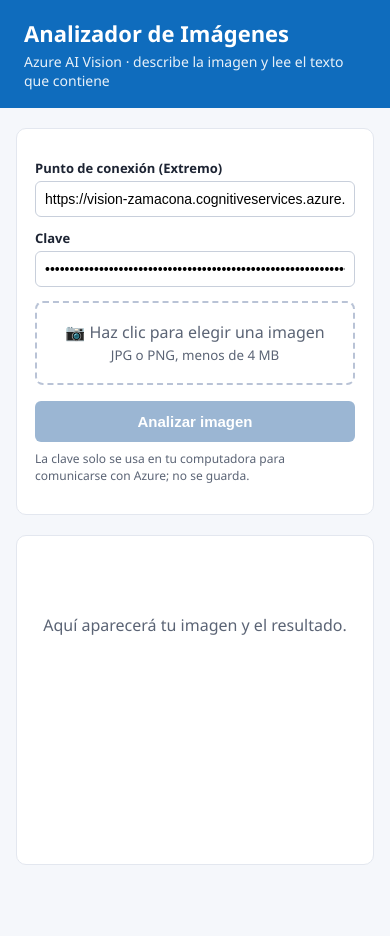
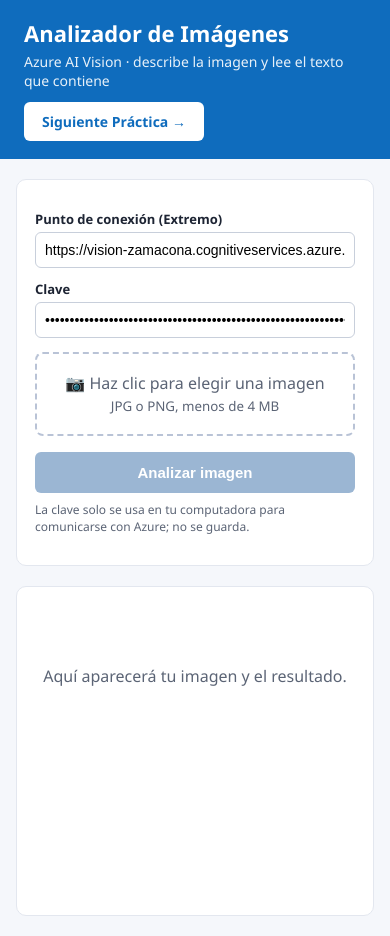
Before and after one commit to KikiriZama/prueba, a plain HTML site: page index.html in a window 390 px wide. Before the commit the page ends 885 px from the top, so only its background shows below. Drawn offline with Linux system fonts and the light colour scheme.

Commit message:
Enhance header layout and add navigation button

```diff
--- a/index.html
+++ b/index.html
@@ -8,11 +8,16 @@
 :root{--bg:#f5f7fb;--card:#fff;--text:#1d2433;--muted:#5b6475;--accent:#0f6cbd;--ok:#107c10;--line:#e3e7ef}
 *{box-sizing:border-box}
 body{margin:0;font-family:"Segoe UI",system-ui,sans-serif;background:var(--bg);color:var(--text)}
-header{background:var(--accent);color:#fff;padding:18px 24px}
+header{background:var(--accent);color:#fff;padding:18px 24px;display:flex;justify-content:space-between;align-items:center}
 header h1{margin:0;font-size:22px}
 header p{margin:4px 0 0;opacity:.9;font-size:14px}
+.btn-next{background:#ffffff;color:var(--accent);padding:10px 18px;border-radius:6px;text-decoration:none;font-weight:600;font-size:14px;transition:background .2s,color .2s;display:inline-flex;align-items:center;gap:6px;border:none}
+.btn-next:hover{background:#e6f0fa}
 main{max-width:1100px;margin:20px auto;padding:0 16px;display:grid;grid-template-columns:340px 1fr;gap:20px}
-@media(max-width:800px){main{grid-template-columns:1fr}}
+@media(max-width:800px){
+  header{flex-direction:column;align-items:flex-start;gap:12px}
+  main{grid-template-columns:1fr}
+}
 .card{background:var(--card);border:1px solid var(--line);border-radius:10px;padding:18px}
 label{display:block;font-size:13px;font-weight:600;margin:12px 0 4px}
 input[type=text],input[type=password]{width:100%;padding:9px;border:1px solid #c8cfdb;border-radius:6px;font-size:14px}
@@ -38,8 +43,12 @@ li{display:flex;justify-content:space-between;gap:10px;padding:7px 0;border-bott
 </head>
 <body>
 <header>
-  <h1>Analizador de Imágenes</h1>
-  <p>Azure AI Vision · describe la imagen y lee el texto que contiene</p>
+  <div>
+    <h1>Analizador de Imágenes</h1>
+    <p>Azure AI Vision · describe la imagen y lee el texto que contiene</p>
+  </div>
+  <!-- Botón hacia la siguiente práctica -->
+  <a href="practica2.html" class="btn-next">Siguiente Práctica →</a>
 </header>
 <main>
   <section class="card">
```
